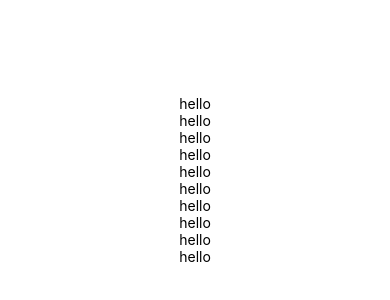
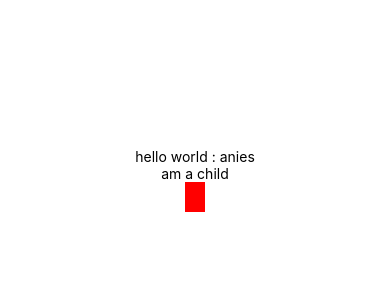
Before and after one commit to AniekutmfonGodwin/ReactNativePractiseApp, a React Native app: screen / in a window 390 px wide. Shown: the part 242-542 px from the top of the page. Built offline with nearby package versions, Linux system fonts and the light colour scheme.

Commit message:
creating commponents

```diff
--- a/App.js
+++ b/App.js
@@ -2,6 +2,23 @@ import { StatusBar } from 'expo-status-bar';
 import React from 'react';
 import { StyleSheet, Text, View,Button,Alert,TextInput  } from 'react-native';
 import Element from './Element'
+
+
+
+
+const NewElement = (props) =>{
+
+  return (
+    <View>
+      <Text>
+        hello world : {props.name}
+      </Text>
+    </View>
+  )
+}
+
+
+
 
 export default function App() {
   const [state, setstate] = React.useState('')
@@ -14,8 +31,10 @@ export default function App() {
   }
 
 
-  function format(){
-    alert(Number(state))
+  function greet(){
+    // alert(Number(state))
+    console.log("hello")
+    alert("hello world")
   }
 
   const myStyle = {
@@ -31,16 +50,23 @@ export default function App() {
    */
   return (
     <View style={styles.container}>
-      <Element/>
-      <Element/>
-      <Element/>
-      <Element/>
-      <Element/>
-      <Element/>
-      <Element/>
-      <Element/>
-      <Element/>
-      <Element/>
+      <NewElement name="anies"/>
+      <Element name="Anies" age={22} format={greet}>
+        <Text>
+          am a child
+        </Text>
+      </Element>
+      <Element name="Anies" age={22} format={greet}>
+        <View style={{
+          width:20,
+          height: 30,
+          backgroundColor:'red'
+        }}>
+
+        </View>
+      </Element>
+
+
     </View>
   );
 }
--- a/Element.js
+++ b/Element.js
@@ -1,15 +1,27 @@
-import React from 'react'
-import {View,Text} from 'react-native'
+import React from 'react';
+import {View,Text,Button} from 'react-native';
 
 
 // class based commponent and func
 
-function Element() {
+
+
+function Element(props) {
+    // {
+    //     name:"anies",
+    //     age:22,
+    //     format:func
+    // }
     return (
         <View>
+            {/* <Button onPress={props.format}  title ="click" />
             <Text>
-                hello
-            </Text>
+                {props.name}
+                {props.age}
+            </Text> */}
+            <View>
+                {props.children}
+            </View>
         </View>
     )
 }
```
